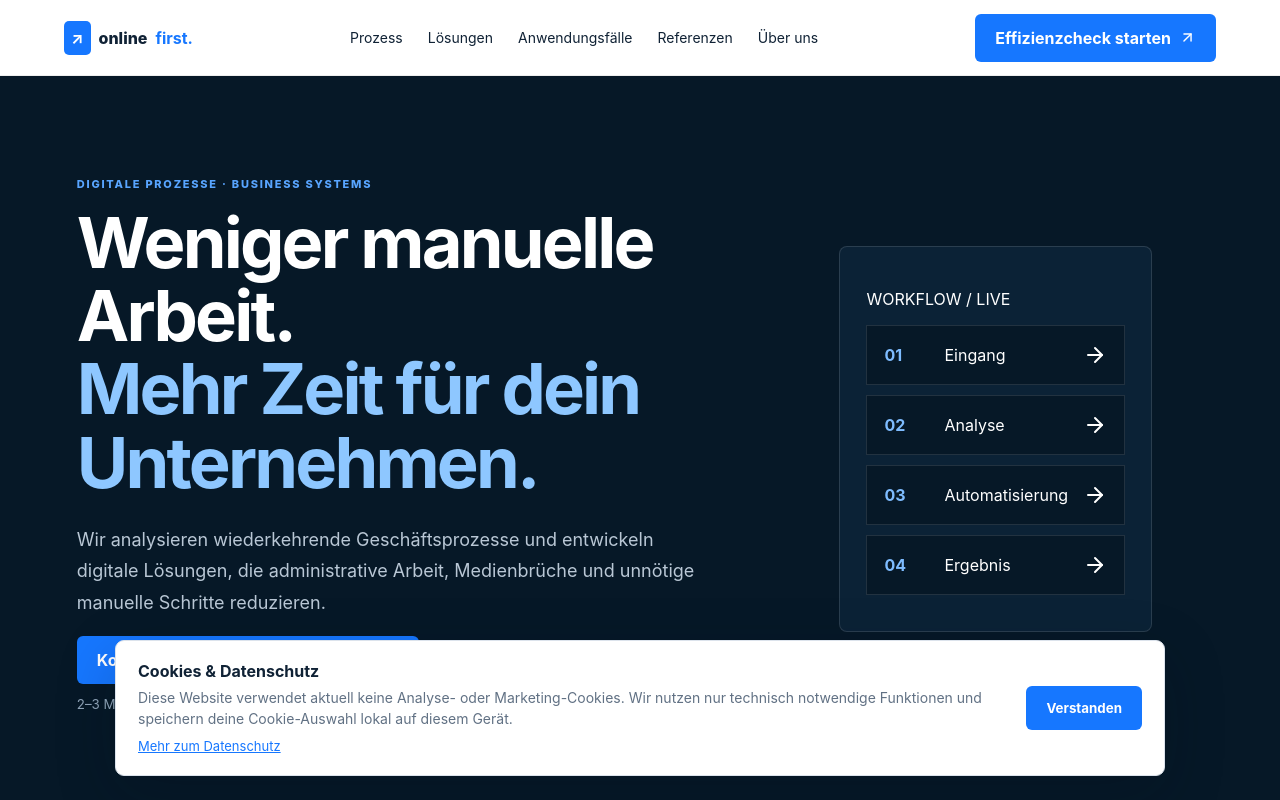
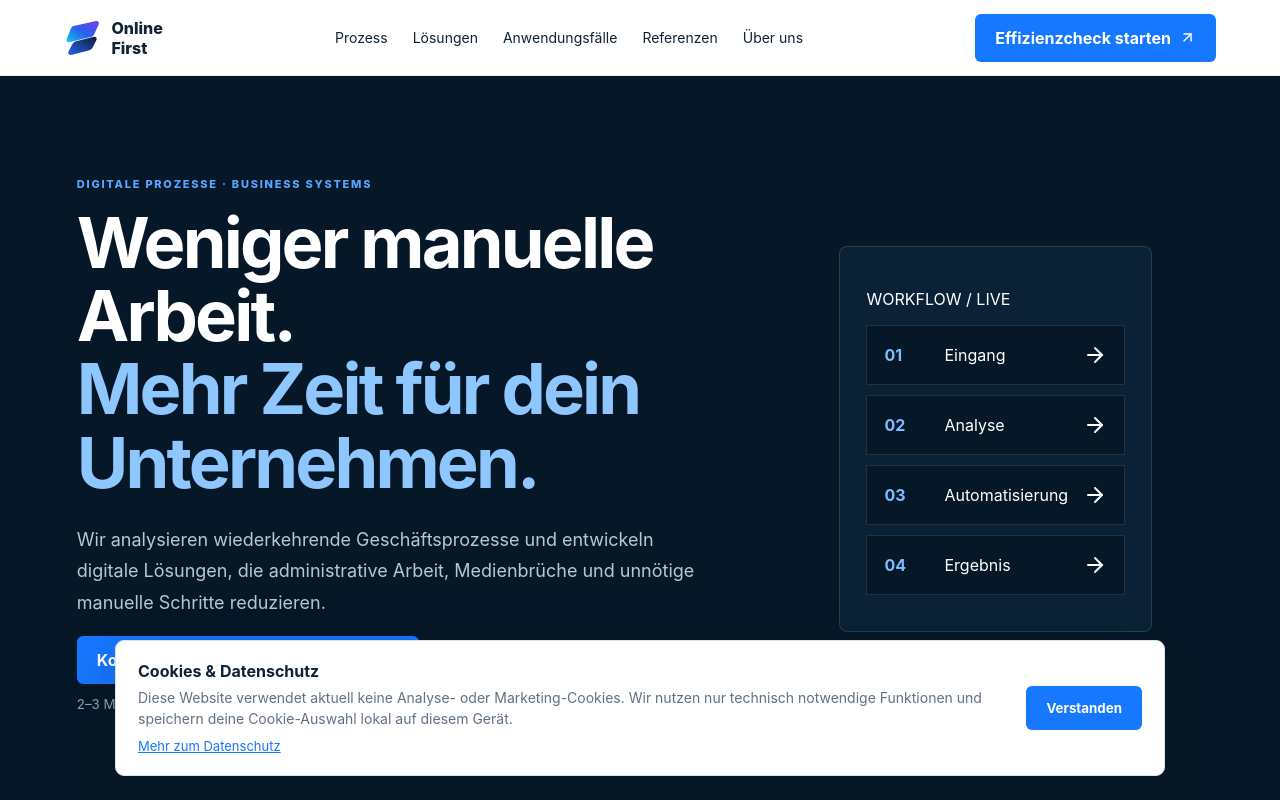
Before and after one commit to joserodri3006-creator/online-first, a React (Vite) app: page / in a window 1280 px wide. Shown: the top 800 px of the page. Built offline with nearby package versions, Linux system fonts and the light colour scheme.

Commit message:
Replace legacy wordmark with new Online First brand logo

```diff
--- a/src/main.jsx
+++ b/src/main.jsx
@@ -9,7 +9,8 @@ const Q=[
 ["systeme","Zwischen wie vielen Systemen oder Tools werden Informationen übertragen?",[["1 System",0],["2 Systeme",1],["3 Systeme",2],["4 oder mehr Systeme",3]]],
 ["problem","Was sind aktuell die größten Probleme?",[["Kein wesentliches Problem",0],["Zeitaufwand",1],["Fehler / Doppelerfassung",2],["Verzögerungen / Follow-ups",2],["Fehlende Transparenz / Status",2],["Medienbrüche / Systemwechsel",2]]]
 ];
-const Logo=()=> <a className="logo" href="/"><b>↗</b>online<strong>first.</strong></a>;
+const BrandMark=()=> <svg className="brandmark" viewBox="0 0 64 64" aria-hidden="true"><defs><linearGradient id="ofTop" x1="0" y1="1" x2="1" y2="0"><stop offset="0" stopColor="#16C7F3"/><stop offset=".48" stopColor="#2563EB"/><stop offset="1" stopColor="#7C3AED"/></linearGradient><linearGradient id="ofBottom" x1="0" y1="1" x2="1" y2="0"><stop offset="0" stopColor="#2563EB"/><stop offset="1" stopColor="#111B3B"/></linearGradient></defs><path fill="url(#ofTop)" d="M14 13.5 52 5c3.2-.7 5.7 2.3 4.4 5.3l-7.2 16.1a7 7 0 0 1-4.6 3.9L8.8 39.5c-3.2.8-5.8-2.2-4.5-5.2l5.2-12.2a14 14 0 0 1 4.5-8.6Z"/><path fill="url(#ofBottom)" d="m18.2 38.2 30.1-7.8c3.2-.8 5.9 2.3 4.4 5.3l-6.1 12.1a9 9 0 0 1-5.3 4.5L11.7 60c-3.3.9-6-2.4-4.4-5.4l5.3-10.2a12 12 0 0 1 5.6-6.2Z"/></svg>;
+const Logo=()=> <a className="logo" href="/" aria-label="Online First Startseite"><BrandMark/><span>Online First</span></a>;
 const CTA=({children="Kostenlosen Effizienzcheck starten"})=><a className="btn primary" href="/effizienzcheck">{children}<ArrowUpRight size={17}/></a>;
 function Home(){return <><header><Logo/><nav><a href="#prozess">Prozess</a><a href="#loesungen">Lösungen</a><a href="#cases">Anwendungsfälle</a><a href="#referenzen">Referenzen</a><a href="#about">Über uns</a></nav><CTA>Effizienzcheck starten</CTA></header>
 <section className="hero dark"><div><p className="eyebrow">DIGITALE PROZESSE · BUSINESS SYSTEMS</p><h1>Weniger manuelle Arbeit.<br/><span>Mehr Zeit für dein Unternehmen.</span></h1><p className="lead">Wir analysieren wiederkehrende Geschäftsprozesse und entwickeln digitale Lösungen, die administrative Arbeit, Medienbrüche und unnötige manuelle Schritte reduzieren.</p><CTA/><small>2–3 Minuten · kostenlos · unverbindlich</small></div><div className="workflow"><p>WORKFLOW / LIVE</p>{["Eingang","Analyse","Automatisierung","Ergebnis"].map((x,i)=><div className="flow" key={x}><b>0{i+1}</b><span>{x}</span><ArrowRight/></div>)}</div></section>
```
